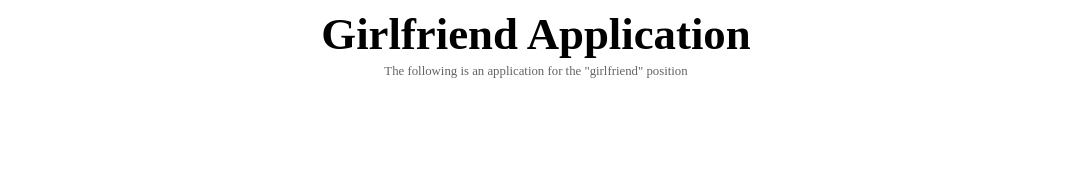
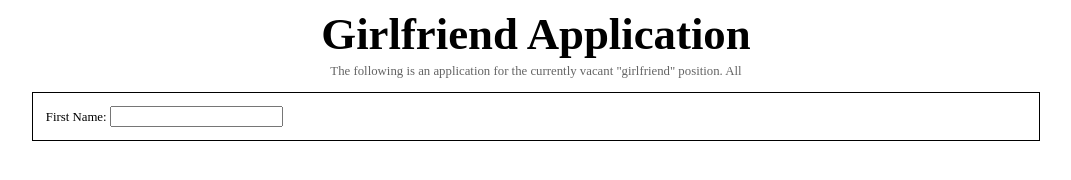
Before and after one commit to eksabur/webApplication, a website: page public_html/app.html in a window 1280 px wide. Shown: the whole page, without its empty margins (104-1175 px from the left). Drawn offline with Linux system fonts and the light colour scheme.

Commit message:
started form

```diff
--- a/public_html/app.html
+++ b/public_html/app.html
@@ -12,10 +12,15 @@
             <h1>Girlfriend Application</h1>
             <div id="disclosureNotice">
                 <p>
-                    The following is an application for the "girlfriend" position
+                    The following is an application for the currently vacant "girlfriend" position.
+                    All
                 </p>
             </div>
         </header>
+        <form>
+            <label for="fName" class="formContent">First Name: </label>
+            <input type="text" id="fName" name="fName" class="formContent"><br>
+        </form>
         <footer>
 
         </footer>
--- a/public_html/styles/style.css
+++ b/public_html/styles/style.css
@@ -12,5 +12,14 @@ h1{
     text-align: center;
     color: rgb(100,100,100);
     margin-top:-2vw;
-
 }
+form {
+    border: solid black;
+    border-width: 1px;
+    margin-left: 10vw;
+    margin-right: 10vw;
+    padding: 1vw;
+}
+.formContent {
+    font-size: 1vw;
+}
```
